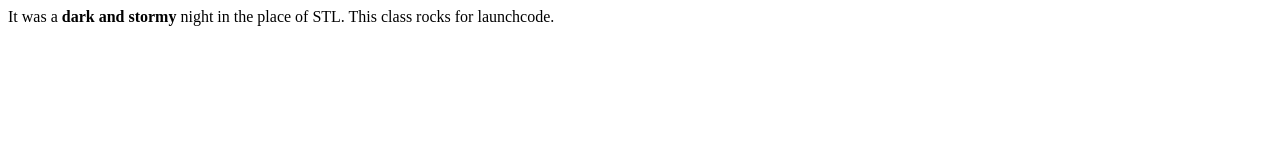
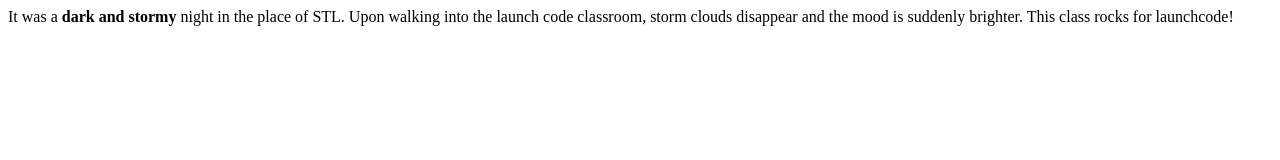
Before and after one commit to Nowens17/fireside-story, a plain HTML site: page index.html in a window 1280 px wide. Drawn offline with Linux system fonts and the light colour scheme.

Commit message:
added detail to the first line of the story

```diff
--- a/index.html
+++ b/index.html
@@ -1,6 +1,6 @@
 <html>
     <body>
-        <p>It was a <b>dark and stormy</b> night in the place of STL.
-            This class rocks for launchcode.</p>
+        <p>It was a <b>dark and stormy</b> night in the place of STL. Upon walking into the launch code classroom, storm clouds disappear and the mood is suddenly brighter.
+            This class rocks for launchcode!</p>
     </body>
 </html>
```
